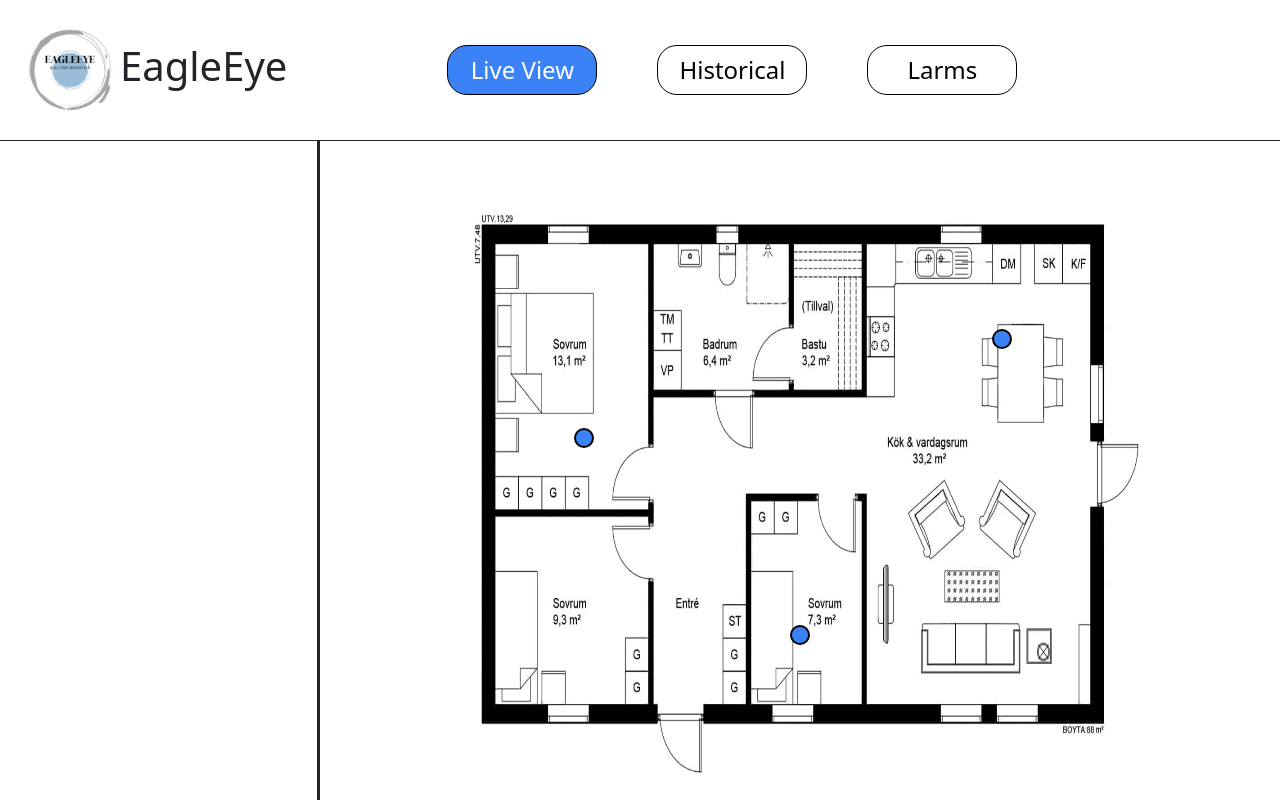
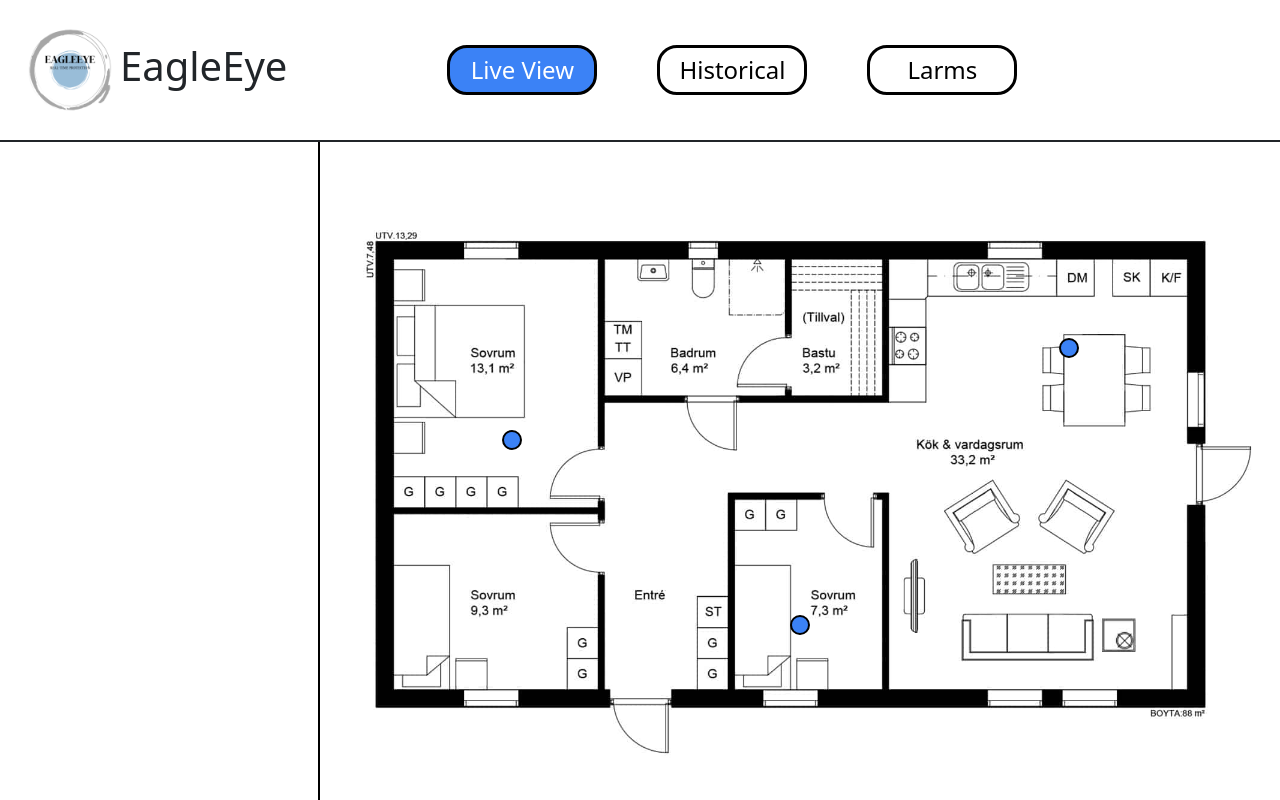
Before and after one commit to kaperkiro/EagleEye-Fullstack, a React (Vite) app in the folder react-frontend/: page / in a window 1280 px wide. Built offline with nearby package versions, Linux system fonts and the light colour scheme.

Commit message:
fixed css files and name changes

```diff
--- a/react-frontend/src/components/HeatMap.tsx
+++ b/react-frontend/src/components/HeatMap.tsx
@@ -89,7 +89,7 @@ export const HeatMapData = () => {
 
   return (
     <div className="heatMapDiv">
-      <div className="leftSidebar">
+      <div className="heatLeftSidebar">
         <h1 className="heatMapTitle">Select Timeframe</h1>
         <button
           //We can create css for both states and use inline JS to go between both states...
--- a/react-frontend/src/components/LiveView.tsx
+++ b/react-frontend/src/components/LiveView.tsx
@@ -23,13 +23,13 @@ export const LiveViewData = () => {
 
   return (
     <div className="liveViewDiv">
-      <div className="leftSidebar">
+      <div className="liveLeftSidebar">
         {selectedId != null &&
           activeStreams[selectedId]?.map((url) => (
             <VideoWindow key={url} rtspUrl={url} />
           ))}
       </div>
-      <div className="mapDiv">
+      <div className="liveMapDiv">
         <FloorPlanWithObjects
           selectedId={selectedId}
           onDotClick={handleDotClick}
--- a/react-frontend/src/components/MapObj.tsx
+++ b/react-frontend/src/components/MapObj.tsx
@@ -47,7 +47,7 @@ export const FloorPlanWithObjects: React.FC<FloorPlanWithObjectsProps> = ({
   }, []);
 
   return (
-    <div className="mapDiv">
+    <div className="ObjmapDiv">
       <img
         src={FloorPlan}
         alt="Floor Plan"
--- a/react-frontend/src/components/MockData.tsx
+++ b/react-frontend/src/components/MockData.tsx
@@ -69,7 +69,7 @@ export function objHistoryMock(id: number): ObjectHistory {
 export const heatmapData = {
   heatmap: {
     last_hour: [
-      { x: 20, y: 45, intensity: 50 },
+      { x: 20, y: 45, intensity: 20 },
       { x: 50, y: 30, intensity: 5 },
     ],
     // You can include more ranges if needed
--- a/react-frontend/src/css/App.css
+++ b/react-frontend/src/css/App.css
@@ -1,4 +1,3 @@
-
 /* New Styles for App.tsx */
 .app-container {
   width: 100vw;
@@ -10,7 +9,7 @@
 }
 
 .app-header {
-  border-bottom: 1px solid;
+  border-bottom: 2px solid;
   display: flex;
   background-color: #ffffff;
   padding: 20px;
@@ -37,7 +36,7 @@
 }
 
 .toggle-button {
-  border: 1px solid black;
+  border: 3px solid black;
   width: 150px;
   height: 50px;
   font-size: 24px;
@@ -56,6 +55,6 @@
 
 /* Active button styling */
 .toggle-button.active {
-  background-color: #3B82F6;
+  background-color: #3b82f6;
   color: white;
 }
--- a/react-frontend/src/css/HeatMap.css
+++ b/react-frontend/src/css/HeatMap.css
@@ -1,34 +1,34 @@
-.heatMapDiv{
+.heatMapDiv {
   display: flex;
   flex: 1;
   flex-direction: row;
 }
 
-.mapDiv{
+.mapDiv {
   width: 75%;
   display: flex;
   justify-content: center;
   align-items: center;
 }
 
-.leftSidebar{
+.heatLeftSidebar {
   border-right: solid;
   width: 25%;
-    display:  flex;
+  display: flex;
   flex-direction: column;
-    align-items:  center;
+  align-items: center;
   justify-content: center;
 }
 
-.heatMapTitle{
+.heatMapTitle {
   margin-bottom: 40px;
   margin-top: -40px;
-    color: #1A202C;
+  color: #1a202c;
   opacity: 75%;
   font-size: 40px;
 }
 
-.heatMapButton{
+.heatMapButton {
   border: solid black;
   width: 150px;
   height: 50px;
@@ -38,6 +38,6 @@
 }
 
 .heatMapButton.active {
-    background-color: #3B82F6;
+  background-color: #3b82f6;
   color: white;
 }
--- a/react-frontend/src/css/LiveView.css
+++ b/react-frontend/src/css/LiveView.css
@@ -1,17 +1,21 @@
 .liveViewDiv {
   display: flex;
-  flex-direction: row;
- flex: 1;
+  width: 100%;
+  height: 100vh; /* or another defined height */
 }
 
-.leftSidebar{
-    border-right: solid;
-    width: 25%;
+.liveLeftSidebar {
+  flex: 0 0 25%; /* fixed at 25% of the container */
+  border-right: solid 2px black;
+  display: flex;
+  flex-direction: column;
+  justify-content: flex-start;
+  align-items: flex-start;
 }
 
-.mapDiv{
-    width: 75%;
-    display: flex ;
-    justify-content: center;
-    align-items: center;
+.liveMapDiv {
+  flex: 1; /* take up all remaining space */
+  display: flex;
+  justify-content: center;
+  align-items: center;
 }
--- a/react-frontend/src/css/MapObj.css
+++ b/react-frontend/src/css/MapObj.css
@@ -1,10 +1,9 @@
-.mapDiv{
+.ObjmapDiv {
   position: relative;
-    width: 100%;
-    height: 100%;
+  flex: 1;
 }
 
-.mapButton{
+.mapButton {
   position: absolute;
   width: 20px;
   height: 20px;
@@ -15,7 +14,7 @@
   cursor: pointer;
 }
 
-.blueDots{
+.blueDots {
   position: absolute;
   left: 0;
   top: 0;
--- a/react-frontend/src/css/VideoWindow.css
+++ b/react-frontend/src/css/VideoWindow.css
@@ -1,6 +1,6 @@
-.videoWindow{
-    margin-bottom: 2;
-    border: 2px solid;
-    border-radius: 20;
-    overflow: hidden;
+.videoWindow {
+  margin-bottom: 2px;
+  border: 2px solid black; /* specify a color for the border */
+  border-radius: 20px;
+  overflow: hidden;
 }
```
Lines whose indentation alone changed are shown as unchanged.
